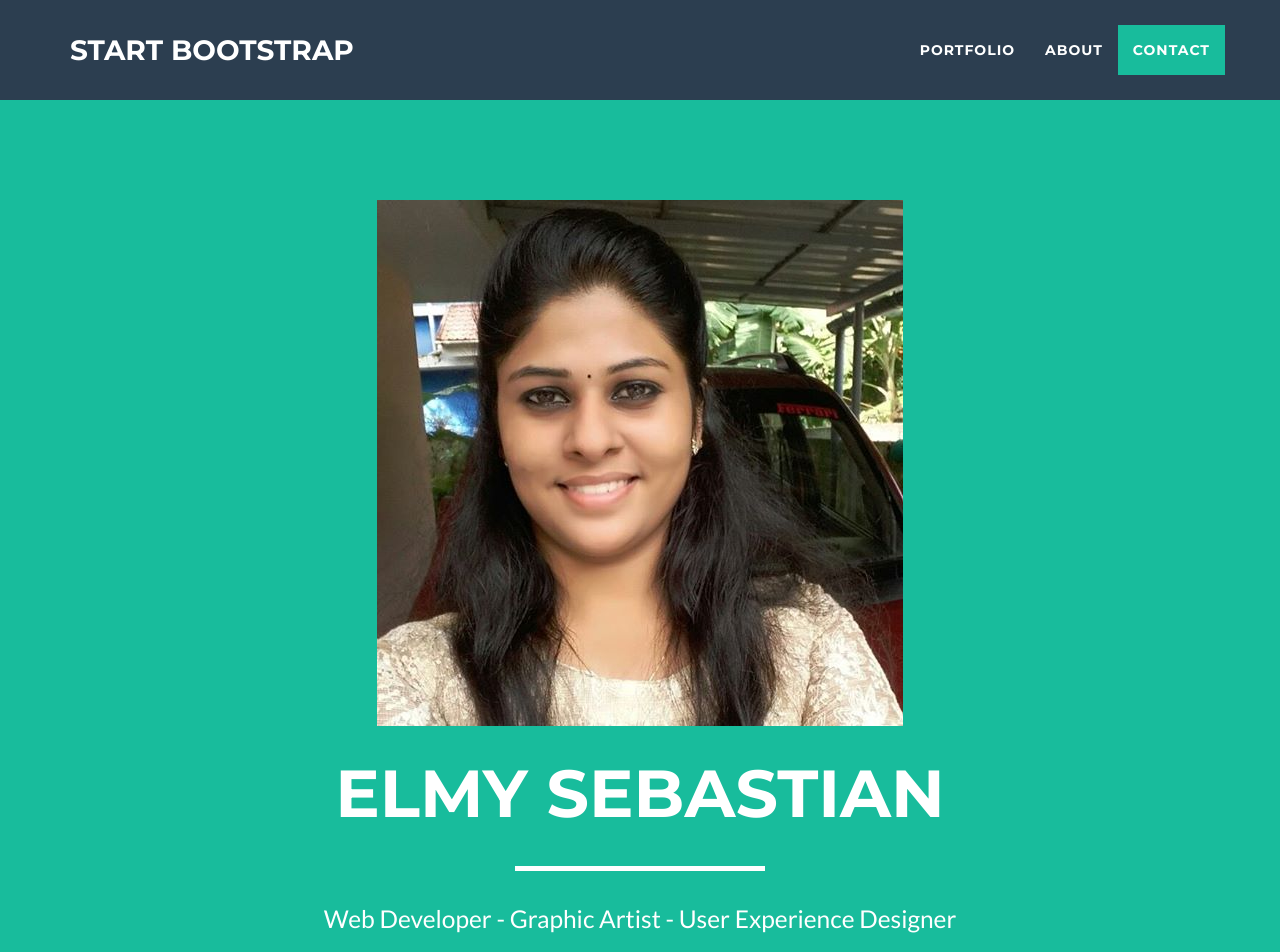
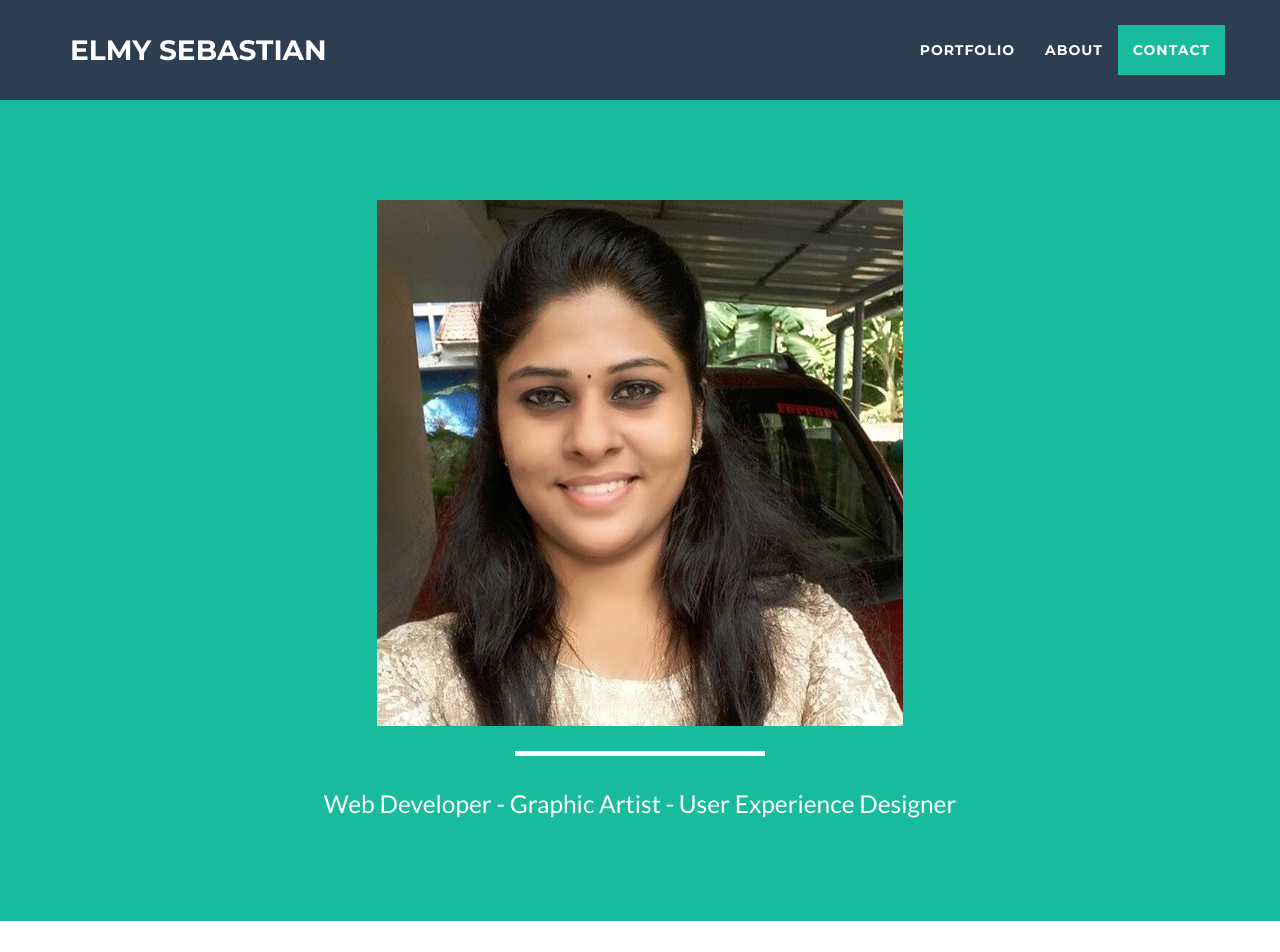
Before and after one commit to elmysebastian/elmysebastian.github.io, a website: page index.html in a window 1280 px wide. Shown: the top 952 px of the page. Drawn offline with nearby package versions, Linux system fonts and the light colour scheme.

Commit message:
Update index.html

```diff
--- a/index.html
+++ b/index.html
@@ -41,7 +41,7 @@
                 <button type="button" class="navbar-toggle" data-toggle="collapse" data-target="#bs-example-navbar-collapse-1">
                     <span class="sr-only">Toggle navigation</span> Menu <i class="fa fa-bars"></i>
                 </button>
-                <a class="navbar-brand" href="#page-top">Start Bootstrap</a>
+                <a class="navbar-brand" href="#page-top">Elmy Sebastian</a>
             </div>
 
             <!-- Collect the nav links, forms, and other content for toggling -->
@@ -73,7 +73,7 @@
                 <div class="col-lg-12">
                     <img class="img-responsive" src="img\elmy.png" alt="">
                     <div class="intro-text">
-                        <span class="name">ELMY SEBASTIAN</span>
+                        <span class="name"></span>
                         <hr class="star-light">
                         <span class="skills">Web Developer - Graphic Artist - User Experience Designer</span>
                     </div>
```
